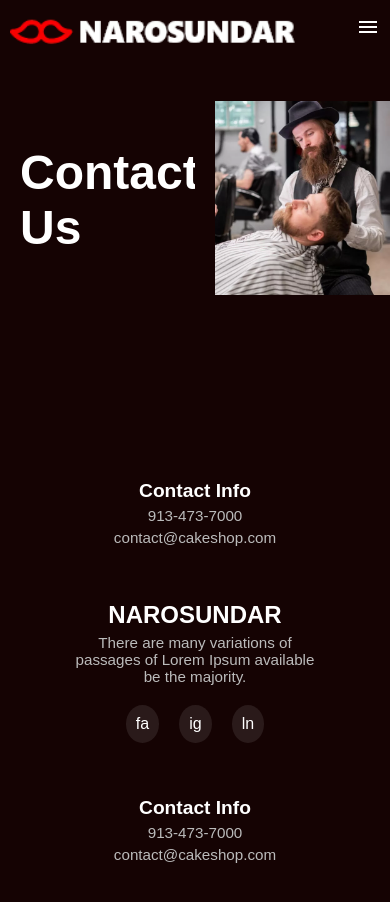
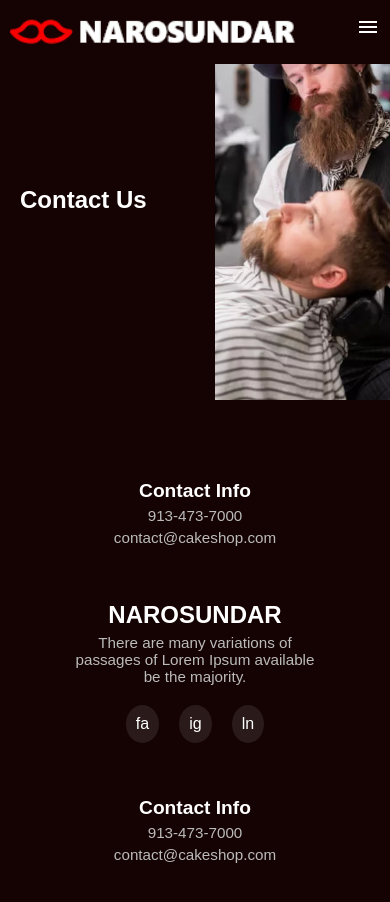
Before and after one commit to Odogwu-Valentine/Codar_project, a React (Vite) app: page /contact in a window 390 px wide. Shown: the top 902 px of the page. Built offline with nearby package versions, Linux system fonts and the light colour scheme; a web font is replaced by a local one.

Commit message:
mobile responsivenes added

```diff
--- a/src/components/Navbar.jsx
+++ b/src/components/Navbar.jsx
@@ -6,6 +6,10 @@ const [click, setClick] = useState(false);
  const handleClick = () => {
     setClick(!click);
   };
+
+  const handleNavLinkClick = () => {
+    setClick(false);
+  }
 
   return (
     <nav className="navbar-container">
@@ -19,22 +23,22 @@ const [click, setClick] = useState(false);
         </div>
       <ul className={`navbar-links ${click ? "active" : ""}`}>
         <li>
-          <NavLink to="/" className="nav-link">Home</NavLink>
+          <NavLink to="/" className="nav-link" onClick={handleNavLinkClick}>Home</NavLink>
         </li>
         <li>
-          <NavLink to="/About" className="nav-link">About</NavLink>
+          <NavLink to="/About" className="nav-link" onClick={handleNavLinkClick}>About</NavLink>
         </li>
         <li>
-          <NavLink to="/Services" className="nav-link">Services</NavLink>
+          <NavLink to="/Services" className="nav-link" onClick={handleNavLinkClick}>Services</NavLink>
         </li>
         <li>
-          <NavLink to="/Blog" className="nav-link">Blog</NavLink>
+          <NavLink to="/Blog" className="nav-link" onClick={handleNavLinkClick}>Blog</NavLink>
         </li>
         <li>
-          <NavLink to="/Gallery" className="nav-link">Gallery</NavLink>
+          <NavLink to="/Gallery" className="nav-link" onClick={handleNavLinkClick}>Gallery</NavLink>
         </li>
         <li>
-          <NavLink to="/Contact" className="nav-link">Contact</NavLink>
+          <NavLink to="/Contact" className="nav-link" onClick={handleNavLinkClick}>Contact</NavLink>
         </li>
         <button className="navbar-button">Free Qoute</button>
       </ul>
--- a/src/components/SectionHeader.css
+++ b/src/components/SectionHeader.css
@@ -16,7 +16,7 @@
 }
 
 .text-container h1 {
-  font-size: 3rem;
+  font-size: 1.5rem;
   font-weight: bold;
   margin: 0;
 }
@@ -25,6 +25,8 @@
 .image-container {
   flex: 1;
   position: relative;
+  height:100%;
+
 }
 
 .image-container img {
--- a/src/components/SectionHeader.jsx
+++ b/src/components/SectionHeader.jsx
@@ -5,7 +5,7 @@ const ServicesSection = (props) => {
   return (
     <div className="services-section">
       <div className="text-container">
-        <h1>{props.name}</h1>
+        <h1 className ="sectionHeader">{props.name}</h1>
       </div>
       <div className="image-container">
         <img src={props.src} alt="Services Image" />
--- a/src/index.css
+++ b/src/index.css
@@ -1057,4 +1057,5 @@
     width:50%;
     display: flex;
    }
+
   }
```
